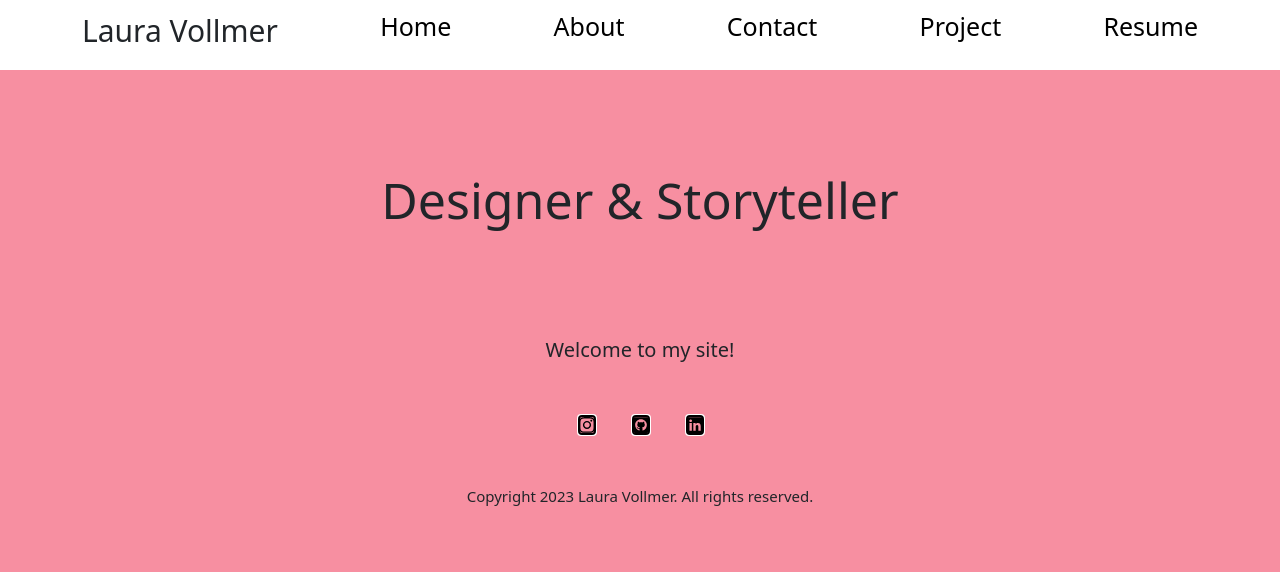
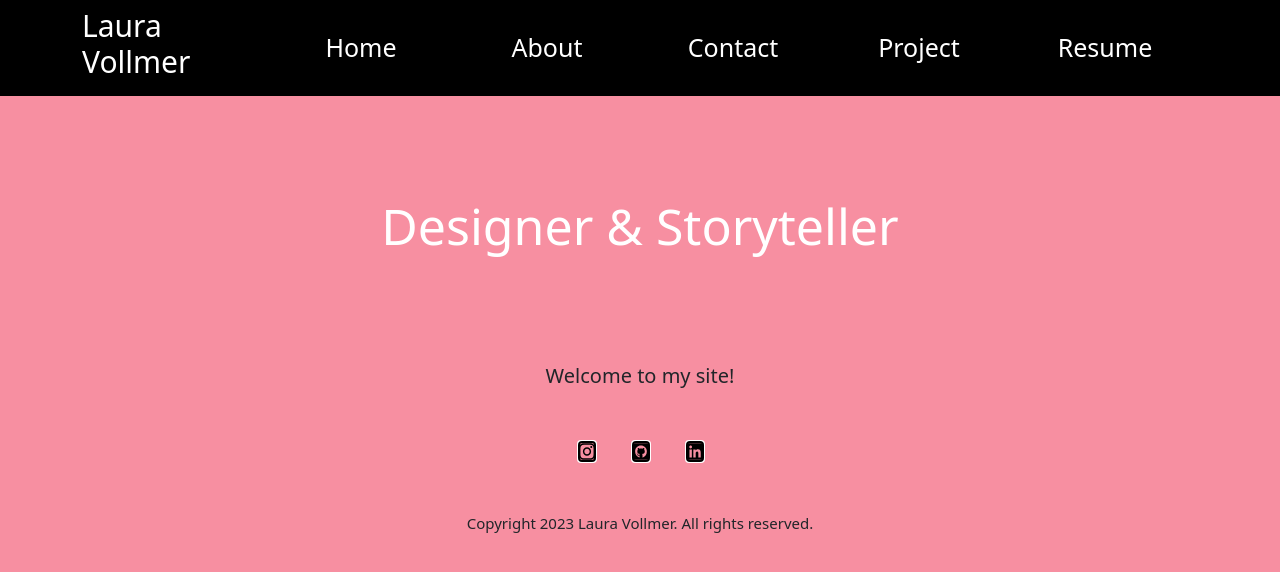
Before and after one commit to lavollmer/react-personal-website, a React (Vite) app: page / in a window 1280 px wide. Shown: the top 572 px of the page. Built offline with nearby package versions, Linux system fonts and the light colour scheme.

Commit message:
fixing navbar

```diff
--- a/src/assets/css/header.css
+++ b/src/assets/css/header.css
@@ -3,6 +3,7 @@ h1{
               flex-direction: row;
               justify-content: center;
               align-items: center;
+              color:white;
 }
 
 .navbar-container{
@@ -10,13 +11,19 @@ h1{
   flex-direction: row;
   justify-content: center;
   align-items: center;
-  background-color: white;
   width:100%;
+}
 
+div.navbar-container.container{
+    display: flex;
+      flex-direction: row;
+      justify-content: space-evenly;
+      align-items: center;
+      width: 100%;
 }
 
 .link-style {
   text-decoration: none;
-  color: black;
+  color: white;
     font-size: 25px;
 }
--- a/src/components/Header.jsx
+++ b/src/components/Header.jsx
@@ -8,36 +8,52 @@ import "../assets/css/header.css";
 //put navigation bar into header
 export default function Header() {
   const whiteBackground = {
-    backgroundColor: "white",
+    backgroundColor: "black",
     width: "100vw",
+    display: "flex",
+    flexDirection: "row",
+    justifyContent: "center",
+    alignItems: "center",
+  };
+
+  const navStyle = {
+    display: "flex",
+    flexDirection: "row",
+    justifyContent: "center",
+    alignItems: "center",
+    width: "100%",
+    margin: "0px",
+    padding: "0px",
   };
 
   return (
     <header>
       <Navbar style={whiteBackground}>
         <Container className="navbar-container">
-          <h1>Laura Vollmer</h1>
-          <ul className="navbar-links">
+          <div style={navStyle}>
+            <h1>Laura Vollmer</h1>
+          </div>
+          <ul className="navbar-links" style={navStyle}>
             <Link to="/" className="link-style">
               Home
             </Link>
           </ul>
-          <ul className="navbar-links">
+          <ul className="navbar-links" style={navStyle}>
             <Link to="/about" className="link-style">
               About
             </Link>
           </ul>
-          <ul className="navbar-links">
+          <ul className="navbar-links" style={navStyle}>
             <Link to="/contactme" className="link-style">
               Contact
             </Link>
           </ul>
-          <ul className="navbar-links">
+          <ul className="navbar-links" style={navStyle}>
             <Link to="/project" className="link-style">
               Project
             </Link>
           </ul>
-          <ul className="navbar-links">
+          <ul className="navbar-links" style={navStyle}>
             <Link to="/resume" className="link-style">
               Resume
             </Link>
```
